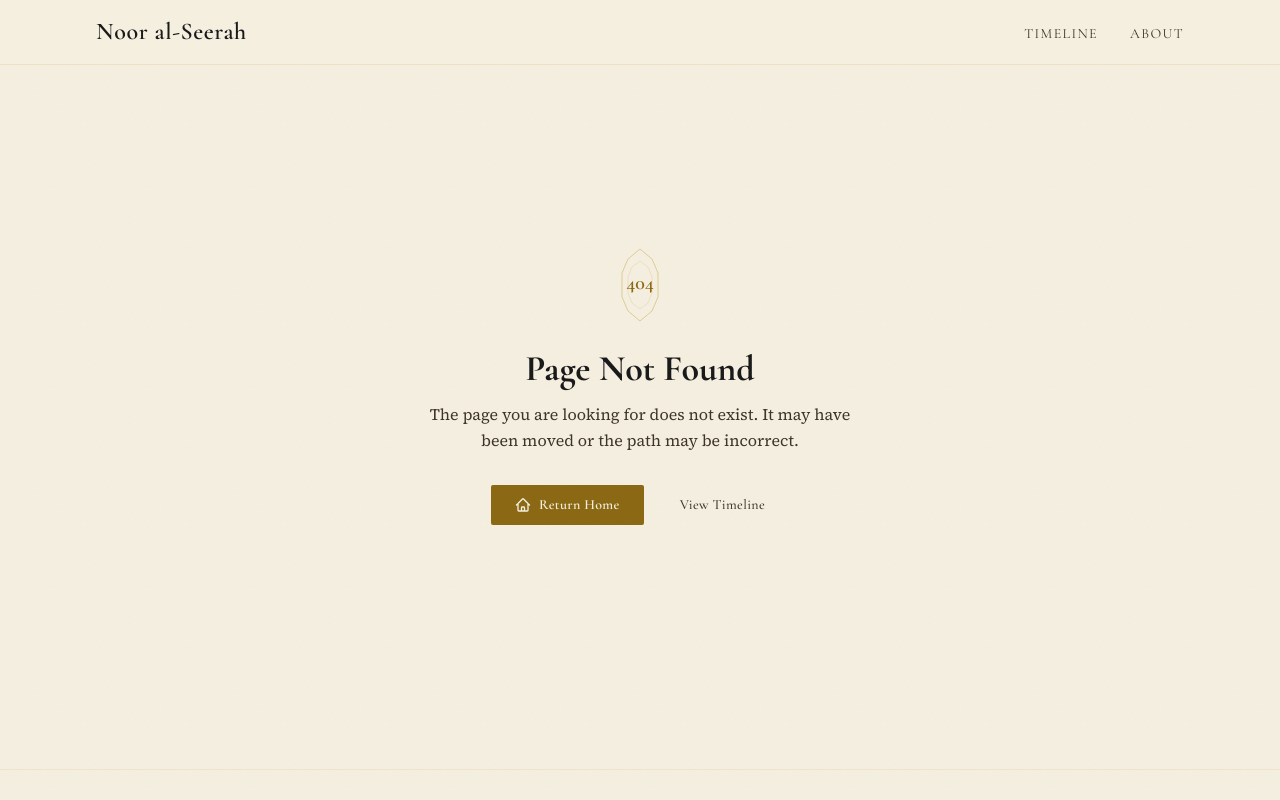
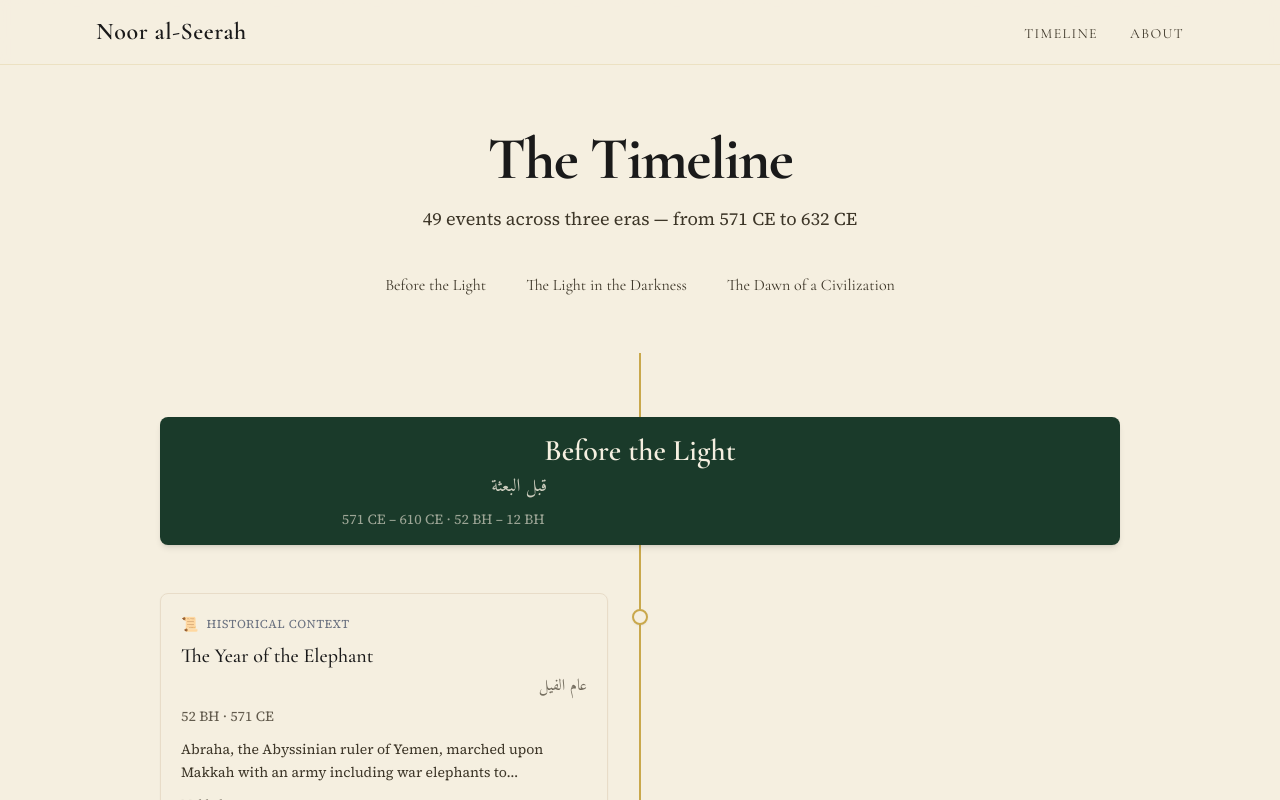
Before and after one commit to Abdalla-Eldoumani/seerah, a Next.js app: page /timeline in a window 1280 px wide. Before the commit this address had no page. Shown: the top 800 px of the page. Built offline with nearby package versions, Linux system fonts and the light colour scheme.

Commit message:
Add timeline page with vertical spine and era sections

```diff
--- /dev/null
+++ b/src/app/timeline/page.tsx
@@ -0,0 +1,56 @@
+import { getAllEras, getEventsByEra } from '@/lib/data';
+import { Container } from '@/components/ui/Container';
+import TimelineSpine from '@/components/timeline/TimelineSpine';
+import TimelineEraSection from '@/components/timeline/TimelineEraSection';
+import EraNav from '@/components/navigation/EraNav';
+import type { Metadata } from 'next';
+
+export const metadata: Metadata = {
+  title: 'Timeline',
+  description:
+    'Explore the complete timeline of the life of Prophet Muhammad \uFDFA across three eras.',
+};
+
+export default function TimelinePage() {
+  const eras = getAllEras();
+
+  // Build era data with cumulative startIndex so timeline nodes alternate correctly
+  let runningIndex = 0;
+  const eraSections = eras.map((era) => {
+    const events = getEventsByEra(era.id);
+    const startIndex = runningIndex;
+    runningIndex += events.length;
+    return { era, events, startIndex };
+  });
+
+  return (
+    <main className="min-h-screen bg-parchment pb-24">
+      {/* Page header */}
+      <Container className="pt-16 pb-12 text-center">
+        <h1 className="font-display text-4xl md:text-5xl lg:text-6xl text-ink tracking-tight">
+          The Timeline
+        </h1>
+        <p className="font-body text-base md:text-lg text-ink-light mt-4 max-w-xl mx-auto">
+          49 events across three eras &mdash; from 571 CE to 632 CE
+        </p>
+
+        {/* Era quick-nav */}
+        <div className="mt-8">
+          <EraNav />
+        </div>
+      </Container>
+
+      {/* Timeline spine with era sections */}
+      <TimelineSpine>
+        {eraSections.map(({ era, events, startIndex }) => (
+          <TimelineEraSection
+            key={era.id}
+            era={era}
+            events={events}
+            startIndex={startIndex}
+          />
+        ))}
+      </TimelineSpine>
+    </main>
+  );
+}
```
